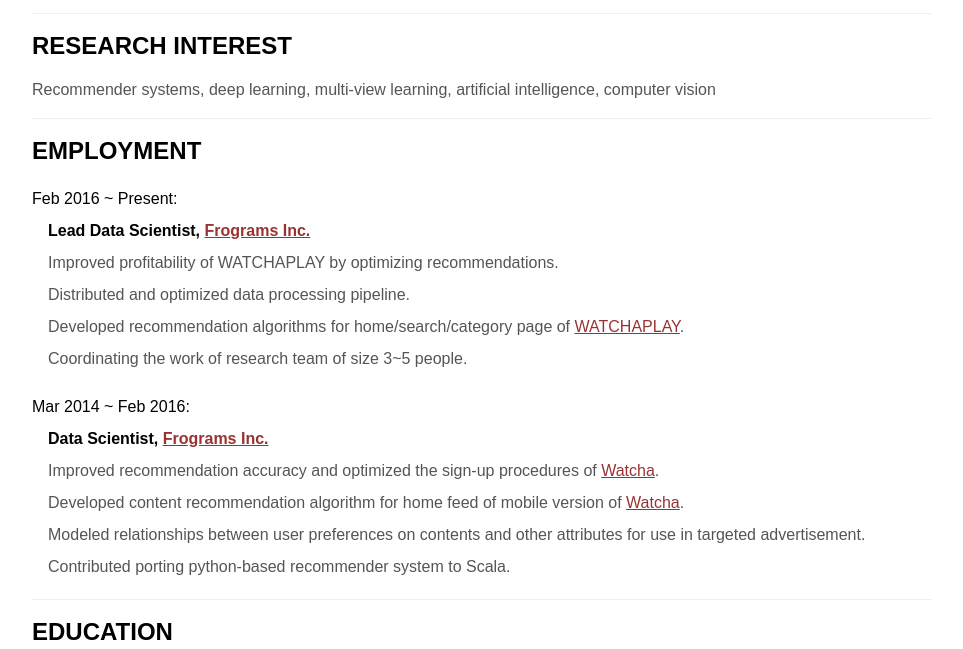
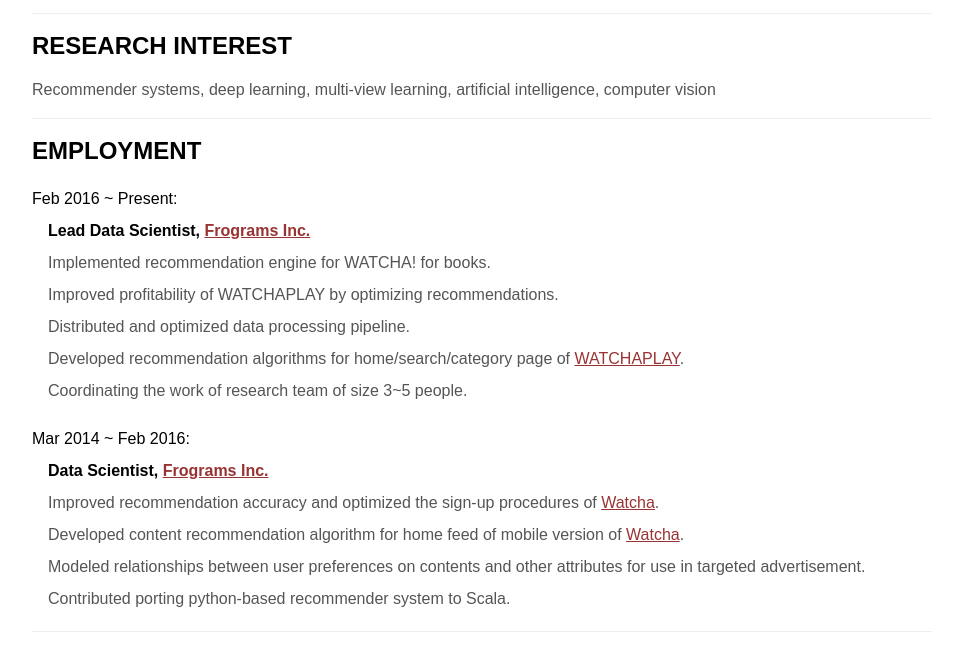
Before and after one commit to e0en/e0en.github.io, a plain HTML site: page index.html in a window 1280 px wide. Shown: the part 115-764 px from the top of the page, without its empty margins (158-1121 px from the left). Drawn offline with Linux system fonts and the light colour scheme; a script that the page names is missing; a web font is replaced by a local one.

Commit message:
Add watcha-books to my contributions

```diff
--- a/index.html
+++ b/index.html
@@ -19,6 +19,8 @@
         <ol>
             <li id="current"><span class="duration">Feb 2016 ~ Present</span>
             <span class="job_title">Lead Data Scientist, <a href="http://www.frograms.com">Frograms Inc.</a></span><br />
+
+            Implemented recommendation engine for WATCHA! for books.<br />
 
             Improved profitability of WATCHAPLAY by optimizing recommendations.<br />
 
```
